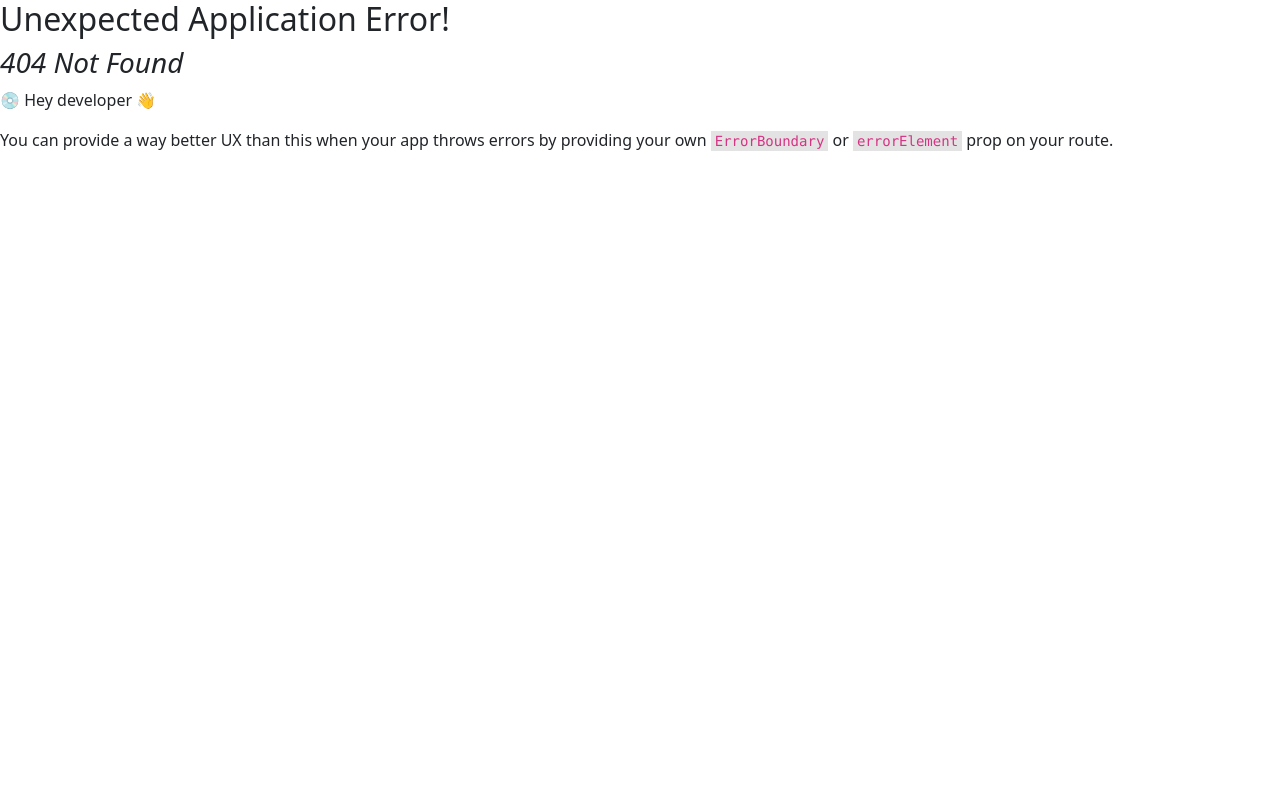
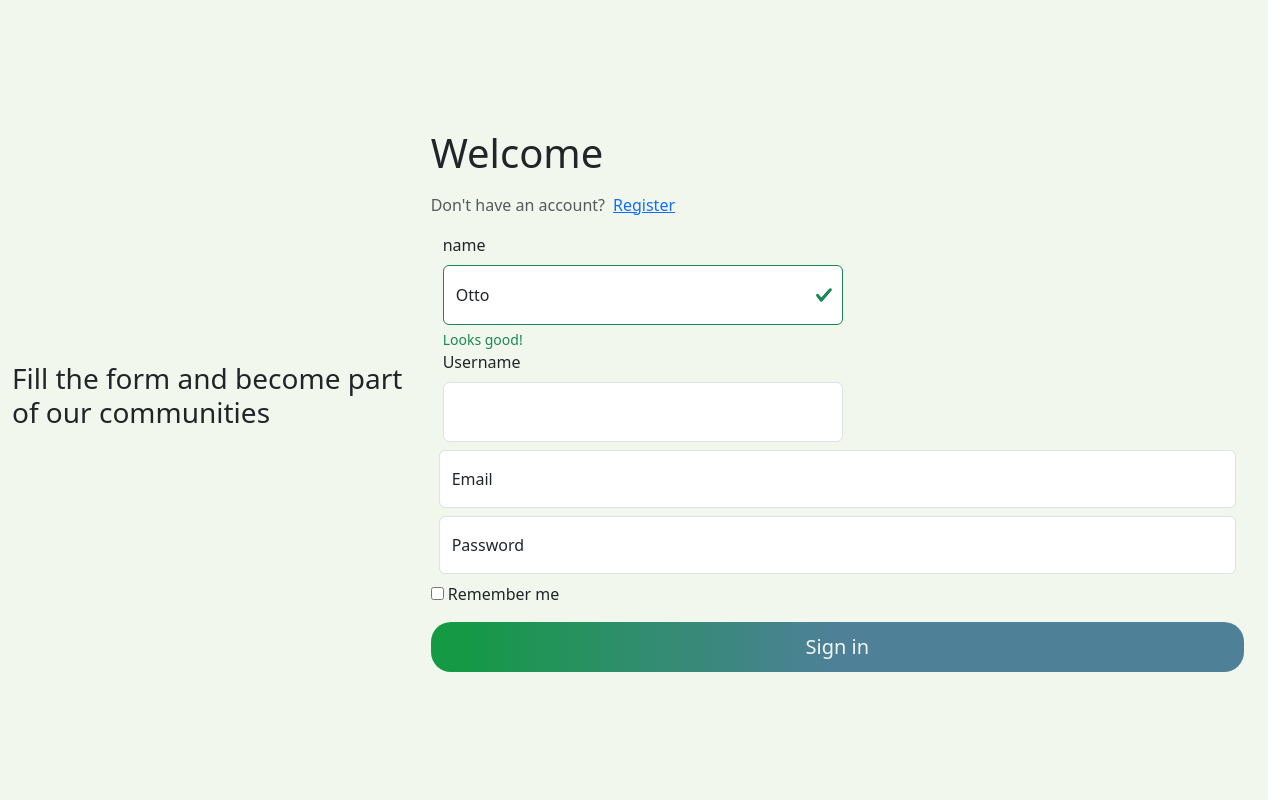
Before and after one commit to Tsantanny/econumpy-UI, a React (Vite) app: page /register in a window 1280 px wide. Before the commit this address had no page. Built offline with nearby package versions, Linux system fonts and the light colour scheme.

Commit message:
feat: user verification

```diff
--- a/src/main.jsx
+++ b/src/main.jsx
@@ -1,6 +1,7 @@
 import React from "react";
 import Home from "./pages/Home";
 import ReactDOM from "react-dom/client";
+import RegisterPage from "./pages/Register";
 import {
   createBrowserRouter,
   createRoutesFromElements,
@@ -12,6 +13,8 @@ const router = createBrowserRouter(
   createRoutesFromElements(
     <>
       <Route path="/" element={<Home />} />
+      <Route path="/register" element={<RegisterPage />} />
+
     </>
   )
 );
--- a/src/pages/Register.jsx
+++ b/src/pages/Register.jsx
@@ -9,143 +9,94 @@ function RegisterPage() {
   } = useForm();
   function onSubmit(data) {
     console.log(data);
+
+
   }
   return (
     <>
-      <div className="register-container container-fluid row">
+      <div className="register-container container-fluid row ">
         {/* <div className="side-hero"></div> */}
 
         <div className="app-desc col-4">
-          <p>welcome</p>
-          <h3>Fill the form and become part of our communities</h3>
+
+          <h3 className="collapseOnMobile">Fill the form and become part of our communities</h3>
         </div>
-        <form onSubmit={handleSubmit(onSubmit)} className="form-container container p-3 border rounded-3 col-6 text-center">
-          <h1 className="m-3">Sign in </h1>
+        <form onSubmit={handleSubmit(onSubmit)} className="col">
+          <h1 className="mb-3 loginTitle">Welcome </h1>
+          <p className="text-muted toRegisterRef">
+            {"Don't have an account?"}
+            <a className="text-primary m-2 goTo ">Register</a>
+          </p>
 
-          <div className="container name-username row row-cols-3">
-            <span className="reg-btn">
-              <p className="fw-bold">Name</p>
+          <div className="row container-fluid ">
+            <div className="form-floating container row ">
+              <div class="col">
+    <label for="validationServer02" class="form-label">name</label>
+    <input type="text" class="form-control is-valid reg-btn" id="validationServer02" value="Otto" required/>
+    <div class="valid-feedback">
+      Looks good!
+    </div>
+  </div>
+  <div class="col">
+    <label for="validationServerUsername" class="form-label">Username</label>
+    <div class="input-group has-validation reg-btn">
+
+      <input type="text" class={`form-control reg-btn `} id="validationServerUsername" aria-describedby="inputGroupPrepend3 validationServerUsernameFeedback" required
+      {...register("username",{
+        required: true
+      })}
+      />
+      <div id="validationServerUsernameFeedback" class="invalid-feedback collapse">
+        Please choose a username.
+      </div>
+    </div>
+  </div>
+            </div>
+            {/* <div className="form-floating col">
               <input
                 type="text"
-                name="nameInput"
-                className="form-control to-be-verified reg-btn"
-                id="name"
-                placeholder="your name here..."
-                {...register("uname", {
-                  required: "please fill out this field",
-                  minLength: {
-                    value: 3,
-                    message: "too short",
-                  },
-                })}
+                className={`form-control ${errors.name && "is-invalid"}}`}
+                id="floatingInput2"
+                placeholder="name"
+                {...register("name", { required: true, pattern: /^\S+@\S+$/i })}
               />
-            </span>
-            <span>
-              <p className="fw-bold ">Username</p>
-              <input
-                type="text"
-                name="UsernameInput"
-                className="form-control to-be-verified reg-btn"
-                id="Username"
-                placeholder="ex :Username2123"
-                {...register("userName", {
-                  required: "please put your username here ",
-                  minLength: {
-                    value: 5,
-                    message: "too short",
-                  },
-                })}
-              />
-            </span>
+              <label htmlFor="floatingInput2">name</label>
+              <p className="invalid-feedback">name is invalid</p>
+            </div> */}
           </div>
-          <div className="email-cont container">
-            <p className="fw-bold text-start">email</p>
+          <div className="form-floating m-2">
             <input
               type="email"
-              name="email"
-              id="email"
-              className="form-control to-be-verified reg-btn"
+              className={`form-control ${errors.email && "is-invalid"}}`}
+              id="floatingInput"
               placeholder="name@example.com"
-              {...register("email", {
-                required: "please put your email here ",
-                pattern: {
-                  value: /^[A-Z0-9._%+-]+@[A-Z0-9.-]+\.[A-Z]{2,}$/i,
-                  message: "invalid email address",
-                },
-              })}
+              {...register("email", { required: true, pattern: /^\S+@\S+$/i })}
             />
+            <label htmlFor="floatingInput">Email</label>
+            <p className="invalid-feedback">Email is invalid</p>
           </div>
-          <div className="password-cont container">
-            <p className="fw-bold text-start">password</p>
+
+          <div className="form-floating m-2">
             <input
               type="password"
-              name="password"
-              className="form-control to-be-verified reg-btn"
-              id="password"
-              {...register("password", {
-                required: "type your password here",
-                minLength: {
-                  value: 5,
-                  message: "too weak",
-                },
-              })}
+              className={`form-control ${errors.password && "is-invalid"}`}
+              id="floatingPassword"
+              placeholder="Password"
+              {...register("password", { required: true })}
             />
+            <label htmlFor="floatingPassword">Password</label>
+            <p className="invalid-feedback">Password is invalid</p>
           </div>
-          <div className="password-cont container">
-            <p className="fw-bold text-start">password confirmation</p>
-            <input
-              type="password"
-              name="password"
-              className="form-control to-be-verified reg-btn"
-              id="password"
-              {...register("passwordConfirmation", {
-                required: "type your password here",
-                minLength: {
-                  value: 5,
-                  message: "too weak",
-                },
-              })}
-            />
+
+          <div className="checkbox mb-3">
+            <label>
+              <input type="checkbox" value="remember-me" /> Remember me
+            </label>
           </div>
-          <div className="term-and-conditions form-check">
-            <input
-              type="checkbox"
-              name="check"
-              id="check"
-              className="form-check-input"
-            />
-            <label className="small form-check-label " for="check">
-              {" "}
-              I agree with MyToDos's Terms of Service, Privacy Policy, and
-              default Notification Settings.{" "}
-            </label>
-            <div
-              className="invalid-feedback"
-              defaultChecked={true}
-              //   onClick={handleConditionsOfUse}
-            >
-              you must agree before sign in
-            </div>
-          </div>
-          <div>
-            <button
-              // onClick={handleRegister}
-              // disabled={handleEnableSubmit}
-              className="btn btn-dark btn-lg"
-              id="submitBtn"
-              type="submit"
-            >
-              create account
-            </button>
-            <div className="charging-container">
-              <img
-                src="https://www.freeiconspng.com/uploads/loading-icon-png-2.png"
-                className="ratio ratio-1x1 loading collapse"
-                id="loading"
-                alt="charging"
-              />
-            </div>
-          </div>
+
+          <button className="w-100 btn primary-btn  btn-lg" type="submit">
+            Sign in
+          </button>
         </form>
       </div>
     </>
--- a/src/styles/RegisterPage.css
+++ b/src/styles/RegisterPage.css
@@ -7,7 +7,7 @@
   }
 
 .register-container{
-    width: 100%;
+    width: 100dvw;
     height: 100dvh;
     background: var(--mint-cream);
     display: flex;
@@ -25,5 +25,15 @@
 }
 .reg-btn{
     height: 60px;
-    width: 350px;
+    width: 400px;
 }
+
+@media (max-width: 1250px) {
+    .collapseOnMobile{
+        display: none;
+    }
+    .register-container{
+        display: flex;
+        flex-direction: column;
+    }
+}
```
